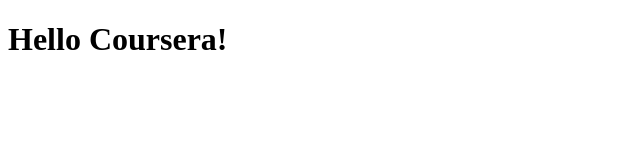
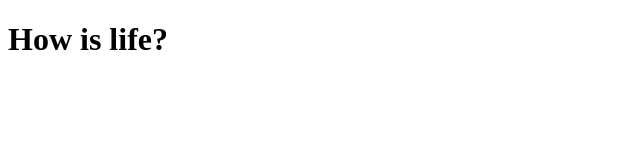
Before and after one commit to hek647/coursera-test, a plain HTML site: page site/index.html in a window 1280 px wide. Shown: the whole page, without its empty margins (0-640 px from the left). Drawn offline with Linux system fonts and the light colour scheme.

Commit message:
Made a change.

```diff
--- a/site/index.html
+++ b/site/index.html
@@ -4,6 +4,6 @@
 	<title>Hello Coursera!</title>
 </head>
 <body>
-<h1>Hello Coursera!</h1>
+<h1>How is life?</h1>
 </body>
 </html>
```
